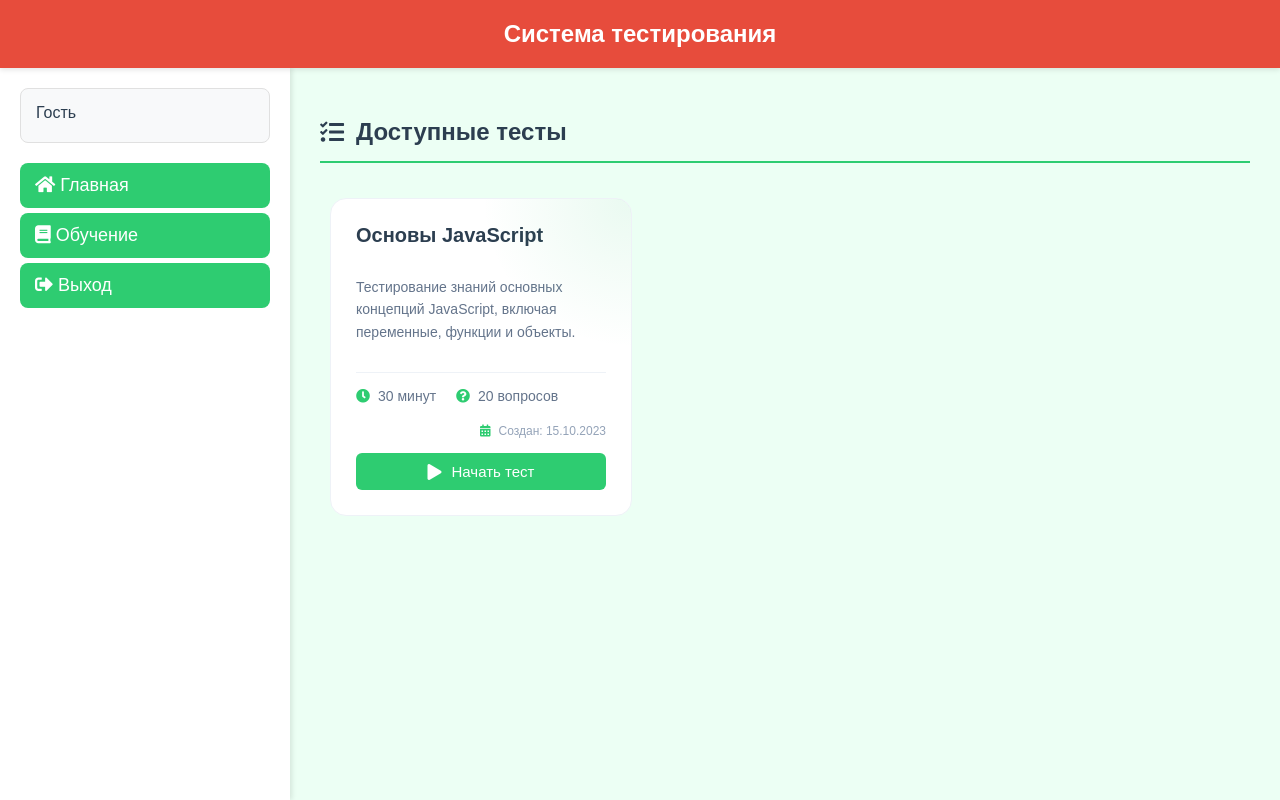
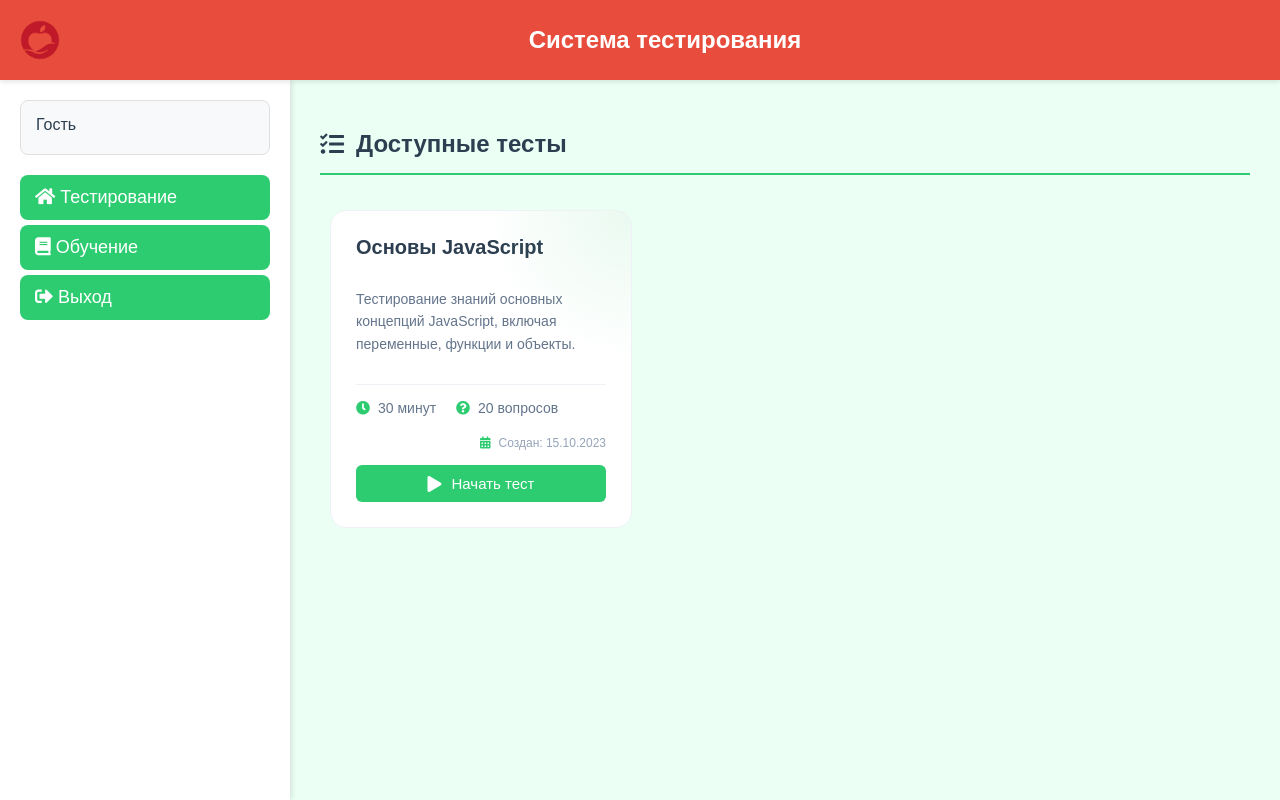
Before and after one commit to smithishak/qwertyu, a website: page index.html in a window 1280 px wide. Drawn offline with Linux system fonts and the light colour scheme; no server answers.

Commit message:
отвали уже от меня!!!

```diff
--- a/index.html
+++ b/index.html
@@ -9,6 +9,7 @@
 </head>
 <body>
     <header>
+        <img src="logo.png" alt="Логотип" class="header-logo" style="height:40px;vertical-align:middle;margin-right:10px;">
         <div class="menu-btn">
             <i class="fas fa-bars"></i>
         </div>
@@ -24,7 +25,7 @@
                 <div class="user-role"></div>
             </div>
             <ul>
-                <li id="side-bar-btn"><a href="/index.html"><i class="fas fa-home"></i> Главная</a></li>
+                <li id="side-bar-btn"><a href="/index.html"><i class="fas fa-home"></i> Тестирование</a></li>
                 <li id="side-bar-btn"><a href="/pages/learning.html"><i class="fas fa-book"></i> Обучение</a></li>
                 <li id="side-bar-btn"><a href="#" id="logoutBtn"><i class="fas fa-sign-out-alt"></i> Выход</a></li>
             </ul>
--- a/styles/main.css
+++ b/styles/main.css
@@ -39,11 +39,19 @@ header {
     background-color: var(--primary-color);
     color: white;
     padding: 20px;
-    text-align: center;
     font-size: 24px;
     font-weight: bold;
     box-shadow: 0 2px 5px rgba(0,0,0,0.1);
-    position: relative;  /* Для абсолютного позиционирования дочерних элементов */
+    position: relative;
+    display: grid;
+    grid-template-columns: auto 1fr auto;
+    align-items: center;
+    gap: 20px;
+}
+
+.header-logo {
+    height: 40px;
+    vertical-align: middle;
 }
 
 .main-content {
@@ -106,10 +114,6 @@ header {
 
 .menu-btn {
     display: none;
-    position: absolute;
-    left: 15px;
-    top: 50%;
-    transform: translateY(-50%);
     cursor: pointer;
     font-size: 24px;
 }
@@ -239,6 +243,7 @@ header {
 }
 
 .logo {
+    text-align: center;
     display: flex;
     align-items: center;
     justify-content: center;
```
Also changed, not shown: admin-panel.html (+2 -1 lines), pages/learning.html (+1 -0 lines), pages/login.html (+1 -0 lines), pages/take-test.html (+1 -0 lines), views/questions-management.html (+1 -0 lines), views/theory-management.html (+1 -0 lines), views/users-management.html (+1 -0 lines), logo.png (added).
